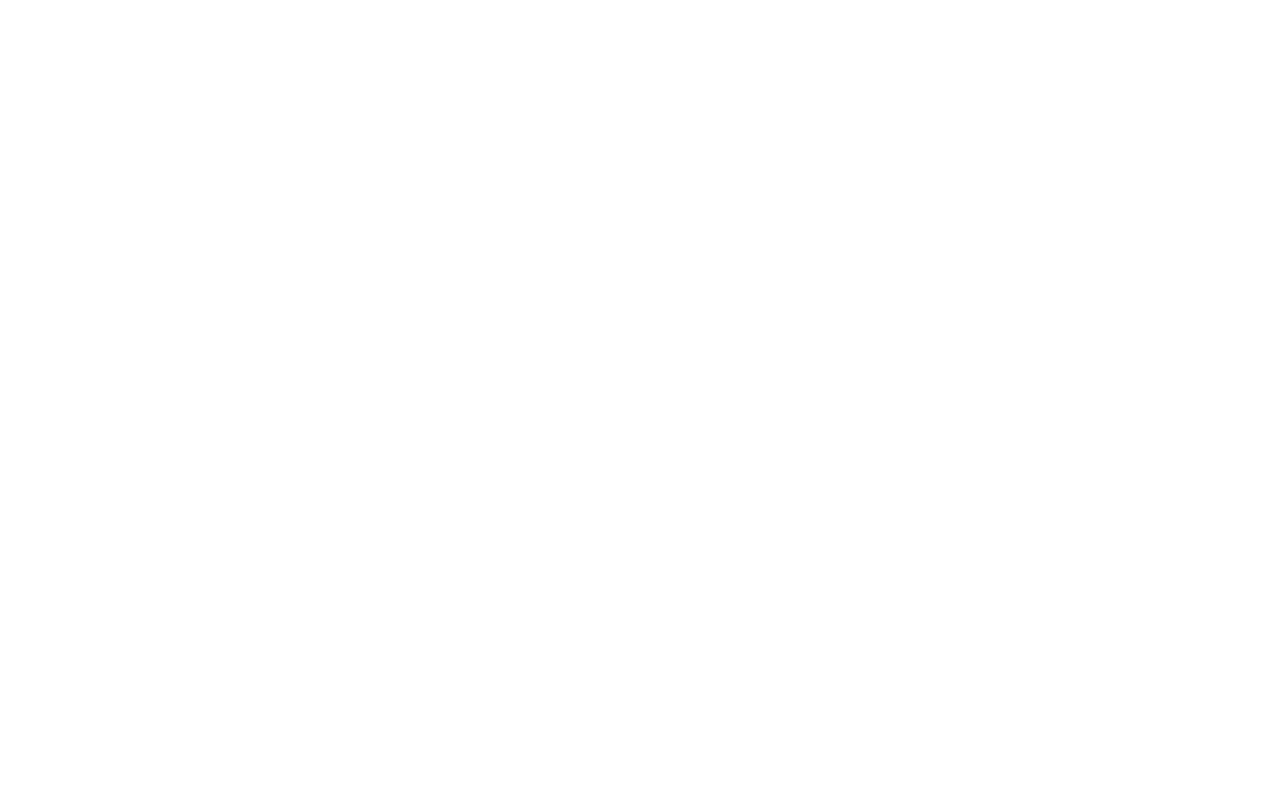
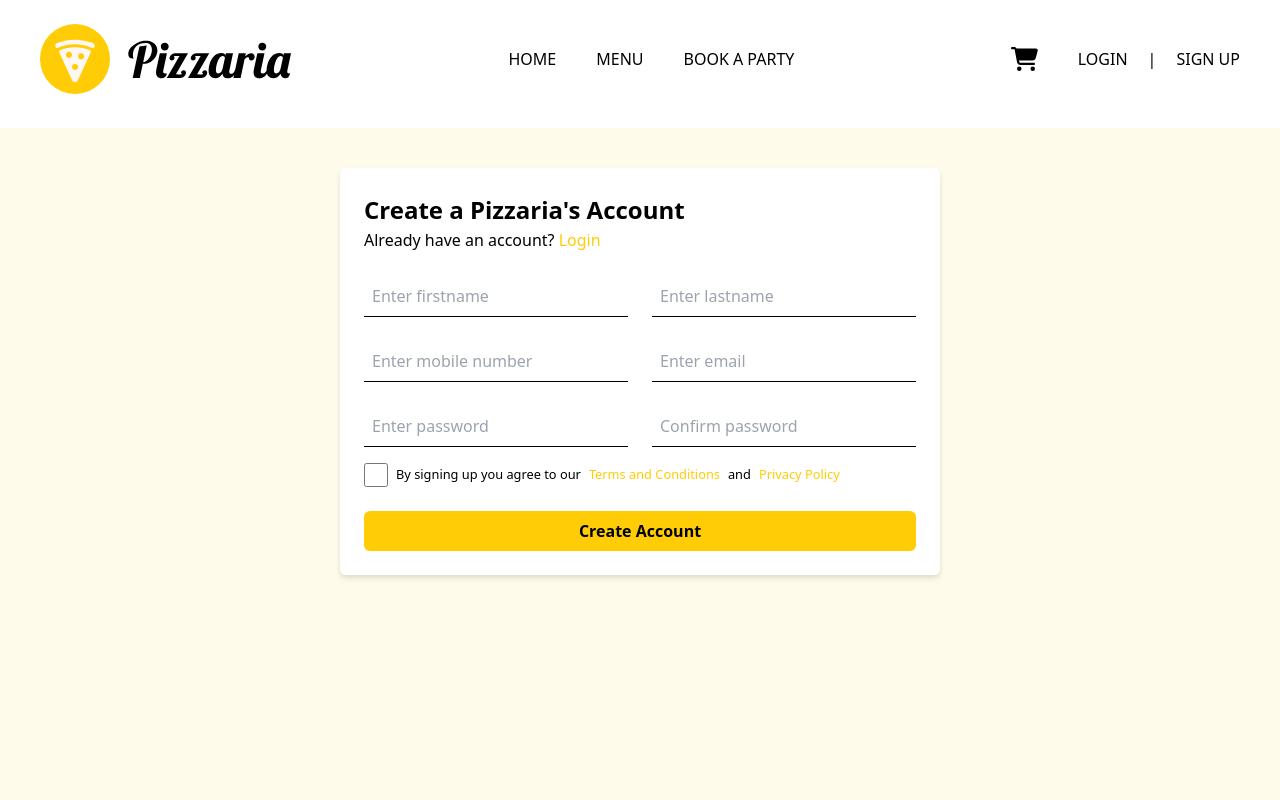
Before and after one commit to LightLotus/pizzaria, a React (Create React App) app: page /signup in a window 1280 px wide. Before the commit this address had no page. Shown: the top 800 px of the page. Built offline with nearby package versions, Linux system fonts and the light colour scheme.

Commit message:
signup page

```diff
--- a/src/App.js
+++ b/src/App.js
@@ -4,6 +4,8 @@
 import Bookaparty from "./pages/Bookaparty";
 import Layout from "./components/Layout";
 import ScrollToTop from "./components/ScrollToTop";
+import Login from "./pages/Login";
+import Signup from "./pages/Signup";
 
 function App() {
   return (
@@ -14,6 +16,8 @@
             <Route index element={<Home />} />
             <Route path="/menu" element={<Menu />} />
             <Route path="/bookaparty" element={<Bookaparty />} />
+            <Route path="/login" element={<Login />} />
+            <Route path="/signup" element={<Signup />} />
           </Route>
         </Routes>
       </ScrollToTop>
--- a/src/components/FeaturedProducts.js
+++ b/src/components/FeaturedProducts.js
@@ -73,7 +73,7 @@
       <div className="grid md:grid-cols-3 grid-cols-1 pt-10 gap-10">
         {items.map((item) => {
           return (
-            <ItemThumb id={item.id} image={item.image} name={item.name} description={item.description} price={item.price}/>
+            <ItemThumb id={item.id} key={item.id} image={item.image} name={item.name} description={item.description} price={item.price}/>
           );
         })}
       </div>
--- a/src/components/Footer.js
+++ b/src/components/Footer.js
@@ -31,8 +31,8 @@
           </Link>
         </li>
         <li>
-          <Link to="/contactus" className="hover:text-[#FFCC06] ease-in duration-300">
-            Contact Us
+          <Link to="/cart" className="hover:text-[#FFCC06] ease-in duration-300">
+            Cart
           </Link>
         </li>
       </ul>
--- a/src/components/Layout.js
+++ b/src/components/Layout.js
@@ -110,6 +110,22 @@
               book a party
             </Link>
           </li>
+          <li className="my-6">
+            <Link
+              className="hover:text-[#FFCC06] ease-in duration-300"
+              to="/login"
+            >
+              login
+            </Link>
+          </li>
+          <li>
+            <Link
+              className="hover:text-[#FFCC06] ease-in duration-300"
+              to="/signup"
+            >
+              signup
+            </Link>
+          </li>
         </ul>
       </nav>
       <Outlet />
--- /dev/null
+++ b/src/pages/Login.js
@@ -0,0 +1,11 @@
+
+
+const Login = () => {
+  return (
+    <div className="md:p-10 p-4 bg-amber-50 text-[0.8rem] md:text-[1rem] mt-[5.5rem] md:mt-[8rem] h-[100vh]">
+      Login Page
+    </div>
+  );
+}
+
+export default Login
--- /dev/null
+++ b/src/pages/Signup.js
@@ -0,0 +1,80 @@
+import { Link } from "react-router-dom";
+const Signup = () => {
+  return (
+    <div className="md:p-10 p-4 bg-amber-50 text-[0.8rem] md:text-[1rem] mt-[5.5rem] md:mt-[8rem] md:h-[100vh] py-10">
+      <form className="bg-white p-6 drop-shadow-md h-fit rounded-md md:w-1/2 md:mx-auto">
+        <h1 className="font-bold text-[1.5rem]">Create a Pizzaria's Account</h1>
+        <p className="my-2 md:my-0">
+          Already have an account?{" "}
+          <Link className="text-[#FFCC06]" to="/login">
+            Login
+          </Link>
+        </p>
+        <div className="grid md:grid-cols-2 gap-6 mt-6">
+          <input
+            className="border-b-[1px] focus:outline-none p-2 border-black"
+            type="text"
+            id="firstname"
+            placeholder="Enter firstname"
+          />
+          <input
+            className="border-b-[1px] focus:outline-none p-2 border-black"
+            type="text"
+            id="lastname"
+            placeholder="Enter lastname"
+          />
+          <input
+            className="border-b-[1px] focus:outline-none p-2 border-black"
+            type="text"
+            id="phonenumber"
+            placeholder="Enter mobile number"
+          />
+          <input
+            className="border-b-[1px] focus:outline-none p-2 border-black"
+            type="email"
+            id="email"
+            placeholder="Enter email"
+          />
+          <input
+            className="border-b-[1px] focus:outline-none p-2 border-black"
+            type="password"
+            id="password"
+            placeholder="Enter password"
+          />
+          <input
+            className="border-b-[1px] focus:outline-none p-2 border-black"
+            type="confrimpassword"
+            id="comfirmpassword"
+            placeholder="Confirm password"
+          />
+        </div>
+        <div className="flex items-center gap-2 mt-4 text-[0.8rem]">
+          <input
+            className="w-[1.5rem] h-[1.5rem]"
+            type="checkbox"
+            name="terms"
+            id="terms"
+          />
+          <label htmlFor="terms">
+            By signing up you agree to our
+            <Link className="text-[#FFCC06] ml-2" to="/termsandconditions">
+              Terms and Conditions
+            </Link>
+            <span className="mx-2">and</span>
+            <Link className="text-[#FFCC06]" to="/privacypolicy">
+              Privacy Policy
+            </Link>
+          </label>
+        </div>
+        <button
+          type="submit"
+          className="block bg-[#FFCC06] hover:bg-[#ffcd068b] ease-in duration-300 p-2 w-full rounded-md font-bold mt-6 mx-auto"
+        >
+          Create Account
+        </button>
+      </form>
+    </div>
+  );
+};
+
+export default Signup;
```
